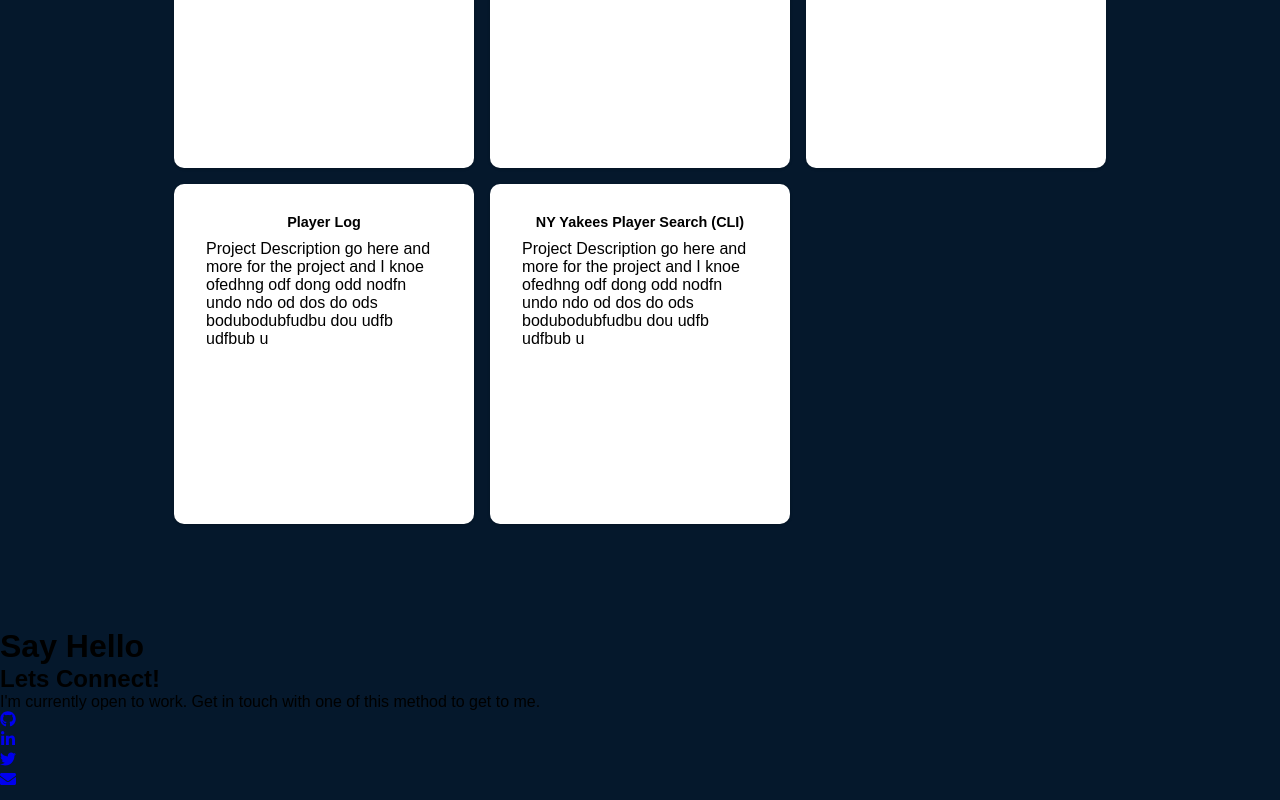
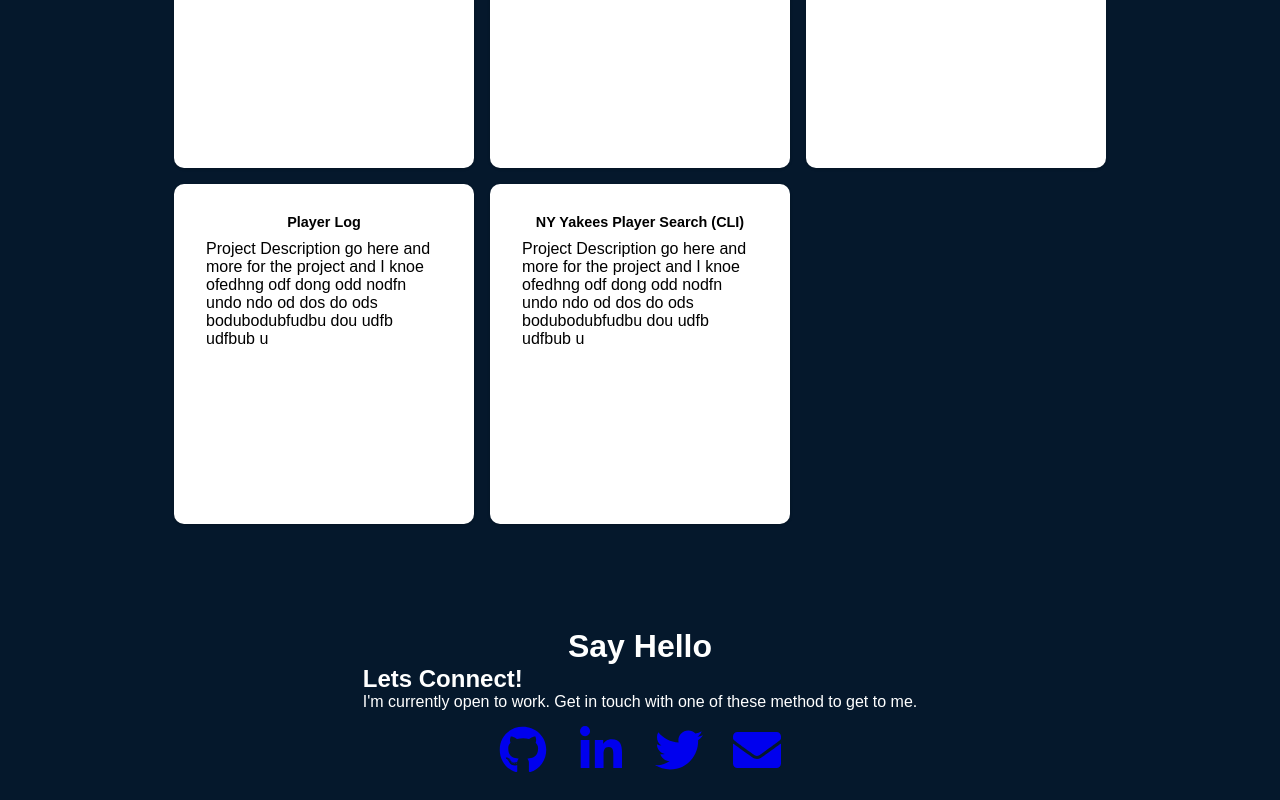
Before and after one commit to LuisCastilloKC/luis-castillo-portfolio, a React (Create React App) app: page /# in a window 1280 px wide. Shown: the part 2082-2882 px from the top of the page. Built offline with nearby package versions, Linux system fonts and the light colour scheme.

Commit message:
add styled to text and icon

```diff
--- a/src/pages/contact.jsx
+++ b/src/pages/contact.jsx
@@ -9,7 +9,8 @@ import { ContactContainer,
         ContactGitHubIcon,
         ContactLinkedInIcon,
         ContactTwitterIcon,
-        ContactEmailIcon } from '../styles/Container';
+        ContactEmailIcon,
+        ContactLinkContainer } from '../styles/Container';
 
 const Contact = () => {
     return (
@@ -19,7 +20,8 @@ const Contact = () => {
                 <ContactContent>
                     <ConctactH2>Lets Connect!</ConctactH2>
                     <ContactP>I'm currently open to work. Get in touch
-                        with one of this method to get to me.</ContactP>
+                        with one of these method to get to me.</ContactP>
+            <ContactLinkContainer>
                 <ContactGitHubIcon>
                     <a href="https://github.com/LuisCastilloKC" rel="noreferrer" target="_blank"><FaGithub /></a>
                 </ContactGitHubIcon>
@@ -32,6 +34,7 @@ const Contact = () => {
                 <ContactEmailIcon>
                     <a href="mailto:mr.luiscastillo@gmail.com" rel="noreferrer" target="_blank"><FaEnvelope /></a>
                 </ContactEmailIcon>
+            </ContactLinkContainer>
                 </ContactContent>
             </ContactWrapper>
         </ContactContainer>
--- a/src/styles/Container.js
+++ b/src/styles/Container.js
@@ -155,7 +155,9 @@ import styled from 'styled-components'
         text-align: left;
     `
     export const ContactContainer = styled.div`
-
+        display: flex;
+        align-items: center;
+        flex-direction: column;
     `
     export const ContactWrapper = styled.div`
 
@@ -164,23 +166,36 @@ import styled from 'styled-components'
 
     `
     export const ContactH1 = styled.h1`
-
+        color: #fff;
         `
     export const ConctactH2 = styled.h2`
-
+        color: #fff;
         `
     export const ContactP = styled.p`
+        color: #fff;
+        `
+    export const ContactLinkContainer = styled.div`
+        display: flex;
+        justify-content: center;
 
         `
     export const ContactGitHubIcon = styled.div`
-
+        font-size: 3rem;
+        margin: 10px;
+        padding: 5px;
         `
     export const ContactLinkedInIcon = styled.div`
-
+        font-size: 3rem;
+        margin: 10px;
+        padding: 5px;
         `
     export const ContactTwitterIcon = styled.div`
-
+        font-size: 3rem;
+        margin: 10px;
+        padding: 5px;
     `
     export const ContactEmailIcon = styled.div`
-
+        font-size: 3rem;
+        margin: 10px;
+        padding: 5px;
     `
```
Lines whose indentation alone changed are shown as unchanged.
